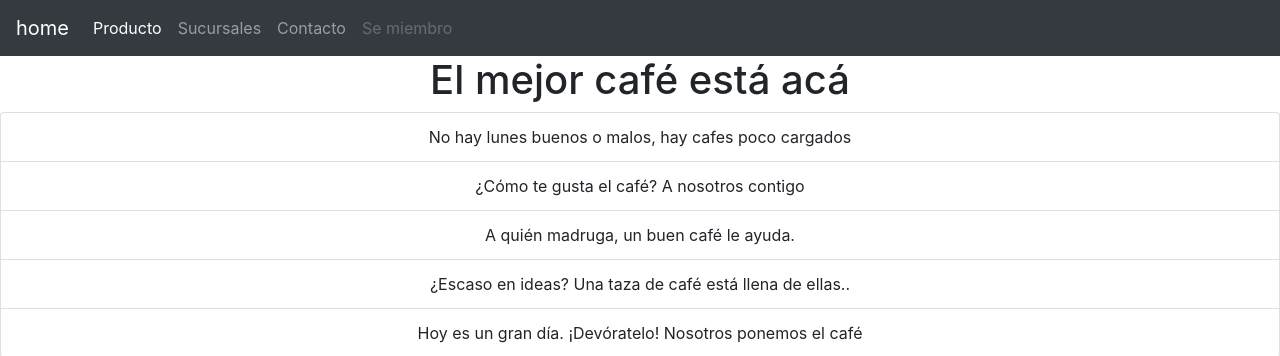
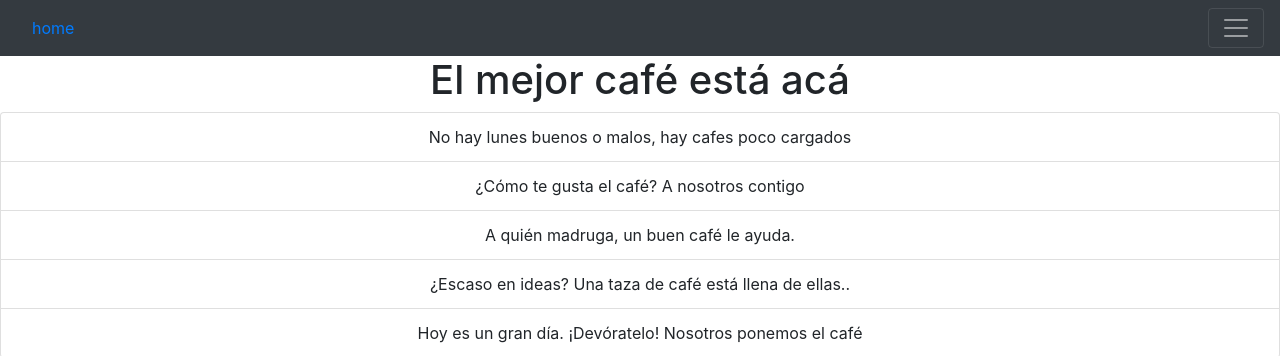
Before and after one commit to vasqueitor/TPE-TIO, a plain HTML site: page index.html in a window 1280 px wide. Shown: the top 356 px of the page. Drawn offline with nearby package versions, Linux system fonts and the light colour scheme.

Commit message:
Añadido css a navbar de pestaña home

```diff
--- a/index.html
+++ b/index.html
@@ -10,24 +10,24 @@
 </head>
 <body>
   <header>
-    <nav class="navbar navbar-expand-lg navbar-dark bg-dark">
-      <a class="navbar-brand" href="index.html">home</a>
+    <nav class="navbar navbar-dark bg-dark">
+      <a class="nav-link active fs-4" aria-current="page" href="index.html">home</a>
       <button class="navbar-toggler" type="button" data-toggle="collapse" data-target="#navbarNav" aria-controls="navbarNav" aria-expanded="false" aria-label="Toggle navigation">
         <span class="navbar-toggler-icon"></span>
       </button>
       <div class="collapse navbar-collapse" id="navbarNav">
         <ul class="navbar-nav">
           <li class="nav-item active">
-            <a class="nav-link" href="productos.html">Producto <span class="sr-only">(current)</span></a>
+            <a class="nav-link fs-4" href="productos.html">Producto <span class="sr-only">(current)</span></a>
           </li>
           <li class="nav-item">
-            <a class="nav-link" href="sucursales.html">Sucursales</a>
+            <a class="nav-link fs-4" href="sucursales.html">Sucursales</a>
           </li>
           <li class="nav-item">
-            <a class="nav-link" href="contacto.html">Contacto</a>
+            <a class="nav-link fs-4" href="contacto.html">Contacto</a>
           </li>
           <li class="nav-item">
-            <a class="nav-link disabled" href="Sé miembro.html">Se miembro</a>
+            <a class="nav-link fs-4" href="Sé miembro.html">Se miembro</a>
           </li>
         </ul>
       </div>
```
